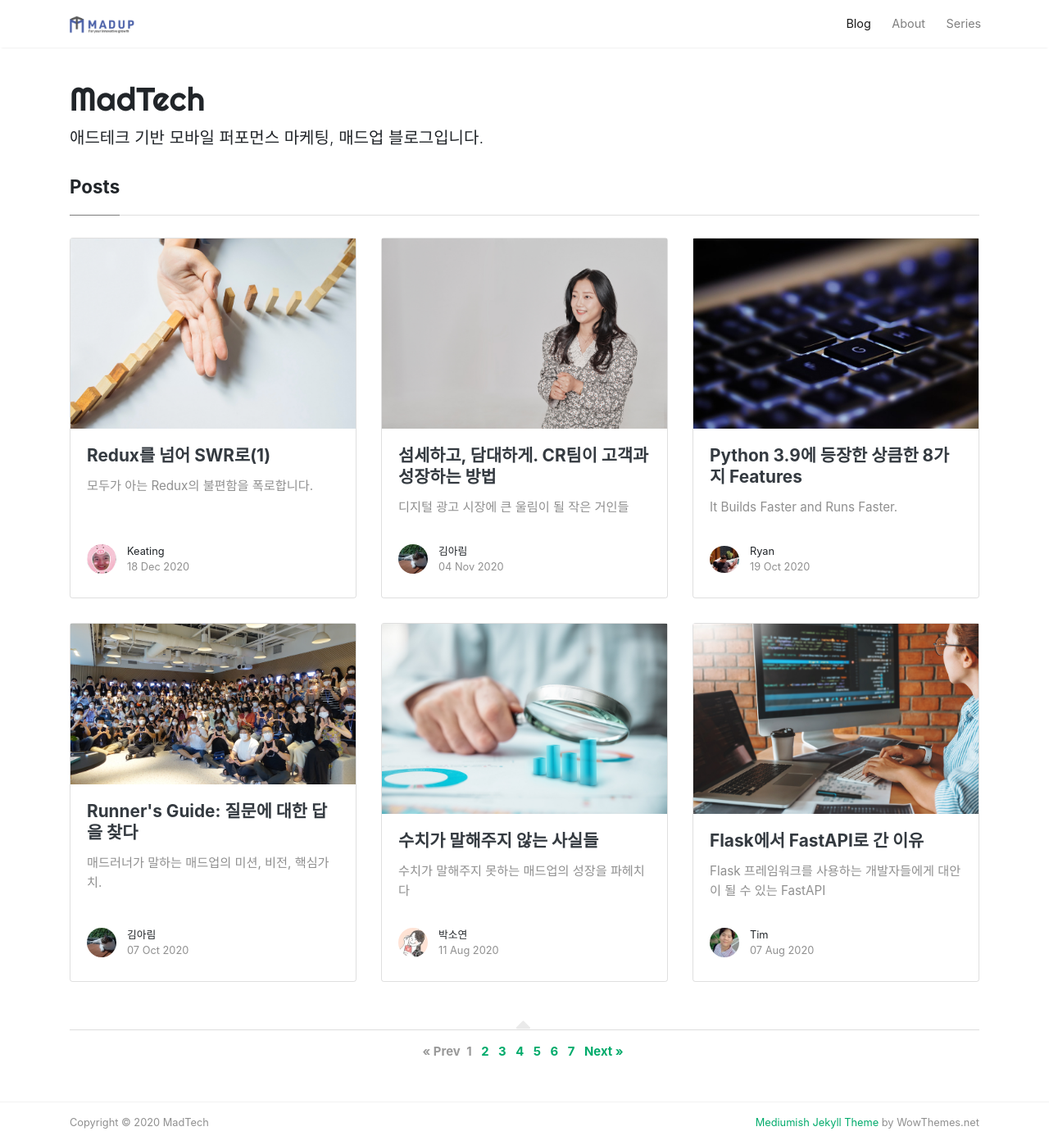
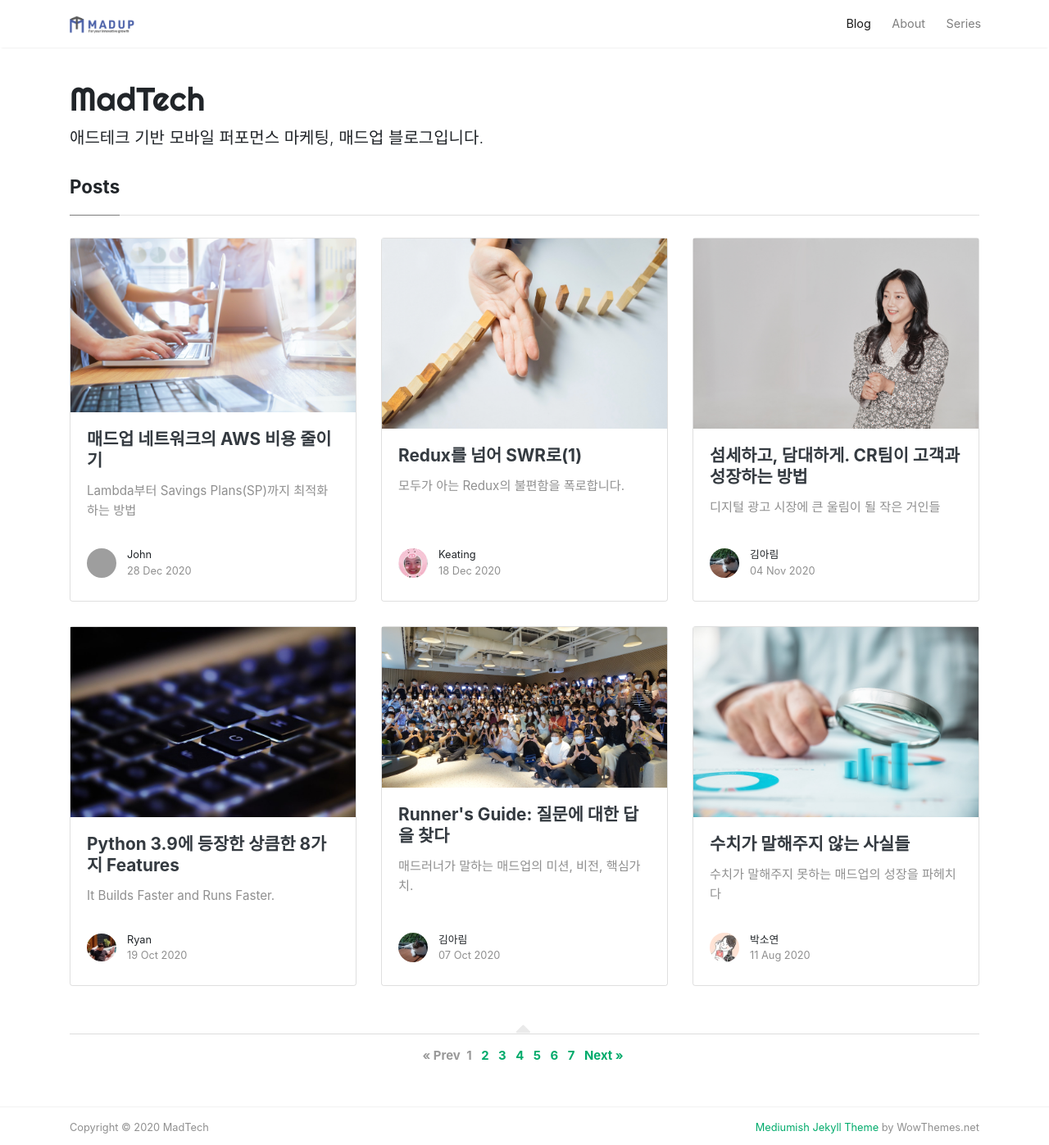
Before and after one commit to madup-inc/madup-inc.github.io, a Jekyll site: the page built from index.html, in a window 1280 px wide and 1397 px high. Shown: the whole window at 82% size. Built offline with Jekyll 4.4.1, drawn with Linux system fonts in a browser that asks for light colours; nearby versions of some CDN libraries; the list of posts is cut into pages by our own code; some of the changed lines change nothing that is shown; grey boxes are pictures that could not be loaded.

Commit message:
[존] 매네 AWS

````diff
--- a/_config.yml
+++ b/_config.yml
@@ -96,6 +96,9 @@ authors:
     display_name: Keating
     avatar: "assets/avatars/Keating.png"
     description: "오늘보다 더 나은 내일을 코딩합니다."
+  John:
+    name: John
+    display_name: John
 
 # Plugins
 plugins:
--- /dev/null
+++ b/_posts/2020-12-28-mn-aws.md
@@ -0,0 +1,148 @@
+---
+layout: post
+title: "매드업 네트워크의 AWS 비용 줄이기"
+author: John
+categories : [ Tech ]
+image: assets/images/thumbnail/mn-aws.jpg
+featured: ture
+excerpt: Lambda부터 Savings Plans(SP)까지 최적화하는 방법
+---
+이 글은 매드업 네트워크의 서버 비용을 줄이며 적용한 방법을 공유하기 위해 작성되었습니다.
+실질적으로 AWS 비용을 줄이는 것이라기 보다 저희의 서비스를 최적화하며 경험한 내용입니다.
+
+<br/>
+
+### Lambda 비용 줄이기
+매드업 네트워크는 초당 3~4천건 이상의 트래픽이 발생하는 AD-Network 서비스입니다.
+이 대용량 트래픽을 안전하게 S3로 저장하기 위해 다음과 같은 데이터 파이프라인을 구축하였습니다.
+
+<img style="display:block;margin:0 auto;" src="../assets/images/mn-aws/1.png">
+
+S3로 데이터를 딜리버리하여 운영에 이상은 없었지만 한가지 문제가 발생하였는데,
+바로 람다 비용이 과도하게 발생한다는 것입니다.
+
+람다는 메모리에 따라 다르지만 요청과 요청 시간에 의해 비용이 측정됩니다.
+매드업 네트워크에서는 월 33억 건의 람다 호출을 하고 있었고
+약 $6,000의 비용이 발생되었습니다.
+
+결론부터 말씀드리면,
+Batch size와 Batch window의 설정으로 요청수를 대폭 줄일 수 있었습니다.
+
+<img style="display:block;margin:0 auto;" src="../assets/images/mn-aws/2.png">
+
+예를들어 위와 같이 설정을 할 경우,
+사이즈가 500이 되거나 시간이 30초가 되었을때 람다가 실행됩니다.
+
+서비스 초기 Lambda로 DynamoDB Streams의 설정에는 Batch size만 존재하였는데,
+설정 값과는 상관없이 사이즈가 1~2에도 람다가 실행되는 문제가 있었고
+이는 Batch window의 디폴트 값이 0이기 때문에 배치 크기를 아무리 늘려도 바로 실행이 되어버린 것입니다.
+
+지금은 두 가지 설정을 모두 할 수 있기 때문에 반드시 모두 설정 해야합니다.
+현재 매드업 네트워크는 33억건의 람다 호출을 5천만건까지 줄였고, 약 $6000에서 **$90**로 $5910, 99% 비용을 절감하였습니다.
+
+<br/>
+
+### 서버 인스턴스 줄이기
+매드업 네트워크는 총 10대의 EC2 인스턴스를 운영하였습니다.
+평소 10대를 모두 사용할 필요는 없지만,
+언제 발생할지 모르는 트래픽 스파이크를 대비하기 위해서가 가장 컸고 미리 준비 되지 않으면 커넥션에 실패합니다.
+
+이런 원인은 순간적으로 대량의 트래픽이 발생되면 TIME_WAIT가 급속도로 생성되고 내부 포트가 과다하게 사용되어 포트 고갈 상태가 됩니다.
+
+아래는 매드업 네트워크에서 포트 고갈을 막기위해 적용한 방법이고
+이 방법으로 대량의 트래픽에 대비할 수 있게 되어 서버 인스턴스를 줄일 수 있었습니다.
+
+##### 1. 로컬 포트 허용 범위 증가
+EC2 인스턴스 서버에 기본적으로 포트설정을 해주지 않으면, 포트의 범위가 32768 ~ 60999로 잡힙니다.
+따라서 아래와 같이 커널 파라미터를 수정하여 포트 범위를 늘립니다.
+```
+echo "10240 65535" > /proc/sys/net/ipv4/ip_local_port_range
+```
+
+##### 2. TIME_WAIT 소켓 재사용
+TIME_WAIT 소켓이 처리될때 바로 재사용해주면 포트가 낭비되지 않고 커넥션이 가능합니다.
+```
+sysctl -w "net.ipv4.tcp_timestamps=1"
+sysctl -w "net.ipv4.tcp_tw_reuse=1"
+```
+
+##### 3. 세션 유지
+간단히 말씀드려서 Nginx의 keepalive를 적용하여 세션을 유지할 수 있습니다.
+keepalive는 서버의 상황에 따라 적절한 값을 설정해야 합니다.
+자칫 낭비가 될 수 있기 때문에 테스트를 충분히 하는 것이 좋습니다.
+```
+upstream localhost {
+  server 127.0.0.1:5000;
+  keepalive 1024;
+}
+```
+
+##### 4. TIME_WAIT 소켓의 최대 개수 설정
+TIME_WAIT 소켓의 최대 개수를 설정 할 수 있습니다.
+최대 개수 이상의 소켓이 오픈되면 TIME_WAIT 소켓이 파괴되기 때문에 최대 값을 설정해 주는 것이 좋습니다.
+```
+sysctl -w "net.ipv4.tcp_max_tw_buckets=1000000"
+```
+
+<br/>
+
+### CloudWatch PutLogEvents 최소화
+매드업 네트워크에서는 실시간 access 로그를 확인하기 위해 CloudWatch를 사용하고 있는데,
+트래픽이 많다보니 비용이 상당히 발생합니다.
+이 CloudWatch 사용을 최소화 하기 위해 정상 트래픽은 로그로 쌓지 않고
+HTTPError와 ClientError만 핸들링하여 CloudWatch에 쌓을 수 있게 수정하였습니다.
+
+CloudWatch는 설정 파일을 통해 필요한 항목만 직접 적용할 수 있습니다.
+(참조 : [Manually Create or Edit the CloudWatch Agent Configuration File](https://docs.aws.amazon.com/AmazonCloudWatch/latest/monitoring/CloudWatch-Agent-Configuration-File-Details.html))
+
+필요한 로그만 쌓는 걸로 변경한뒤,
+월 평균 약 $1,800에서 약 **$120**으로 비용을 $1680, 93% 절감하였습니다.
+
+<br/>
+
+### Savings Plans(SP) 적용
+가장 손쉽게 비용을 절감할 수 있지만 가장 어려운 방법이기도 합니다.
+서비스를 운영하면서 어려운것 중 하나가 예측인 것 같습니다.
+예기치 못하게 트래픽이 많이 발생할 수도 있고 또 줄어들 수도 있습니다.
+
+현재 상황에 맞게 시스템을 구성하였지만,
+1년 혹은 3년뒤 서비스의 상황을 예측하는 것은 쉽지 않습니다.
+
+SP에는 Compute SP와 EC2 Instance SP의 상품이 있습니다.
+Compute SP는 유연하게 인스턴스를 변경할 수 있지만 그만큼 할인율이 낮고
+EC2 Instance SP는 제한이 있지만 할인율이 높습니다.
+(참조: [Pricing with Savings Plans](https://aws.amazon.com/savingsplans/pricing/?nc1=h_ls))
+
+<img style="display:block;margin:0 auto;" src="../assets/images/mn-aws/3.png">
+
+예측하기 어려운 상황과 낭비되는 리소스를 줄이기 위해
+저희는 1년 약정으로 Compute SP를 구입하기로 하였습니다.
+
+Compute SP를 적용하기전에 가장 먼저 선행되어야 할 것은 불필요한 인스턴스를 정리하는 일입니다.
+그 뒤 인스턴스의 1년 사용량을 파악하여 적용하되 60~80%만 구입하는 것이 좋습니다.
+
+저희는 1년 사용량의 75%만큼을 전체 선결제로 구입하였고,
+월 $274만큼의 비용을 절감할 수 있었습니다.
+
+또한 RI도 같이 구입하여 총 30%의 비용을 절감하였습니다.
+
+<br/>
+
+### 마무리
+AWS의 비용을 줄이는 것은 SP/RI를 적용하는 것뿐만 아니라
+현재 상황에 맞게 끈임없이 인스턴스를 최적화하여 낭비되는 리소스를 줄이는 일이라고 생각합니다.
+
+누구나 알고 있는 당연한 말이지만,
+이번일을 진행하면서 서버 비용을 상당히 줄일 수 있었고 다시 한번 중요함을 알게 되었습니다.
+
+<br/>
+
+### 참조
+
+* [Using AWS Lambda with Amazon DynamoDB](https://docs.aws.amazon.com/lambda/latest/dg/with-ddb.html)
+* [커널 파라미터 튜닝](https://jojoldu.tistory.com/319?category=777282)
+* [Nginx 튜닝](https://jojoldu.tistory.com/322?category=777282)
+* [Manually Create or Edit the CloudWatch Agent Configuration File](https://docs.aws.amazon.com/AmazonCloudWatch/latest/monitoring/CloudWatch-Agent-Configuration-File-Details.html)
+* [Pricing with Savings Plans](https://aws.amazon.com/savingsplans/pricing/?nc1=h_ls)
+
+[매드업 채용 바로가기](https://www.notion.so/maduphr/f5cafd7a9ab645889a843dcb2bc8605e)
````
Also changed, not shown: assets/images/mn-aws/1.png (added), assets/images/mn-aws/2.png (added), assets/images/mn-aws/3.png (added), assets/images/thumbnail/mn-aws.jpg (added).
